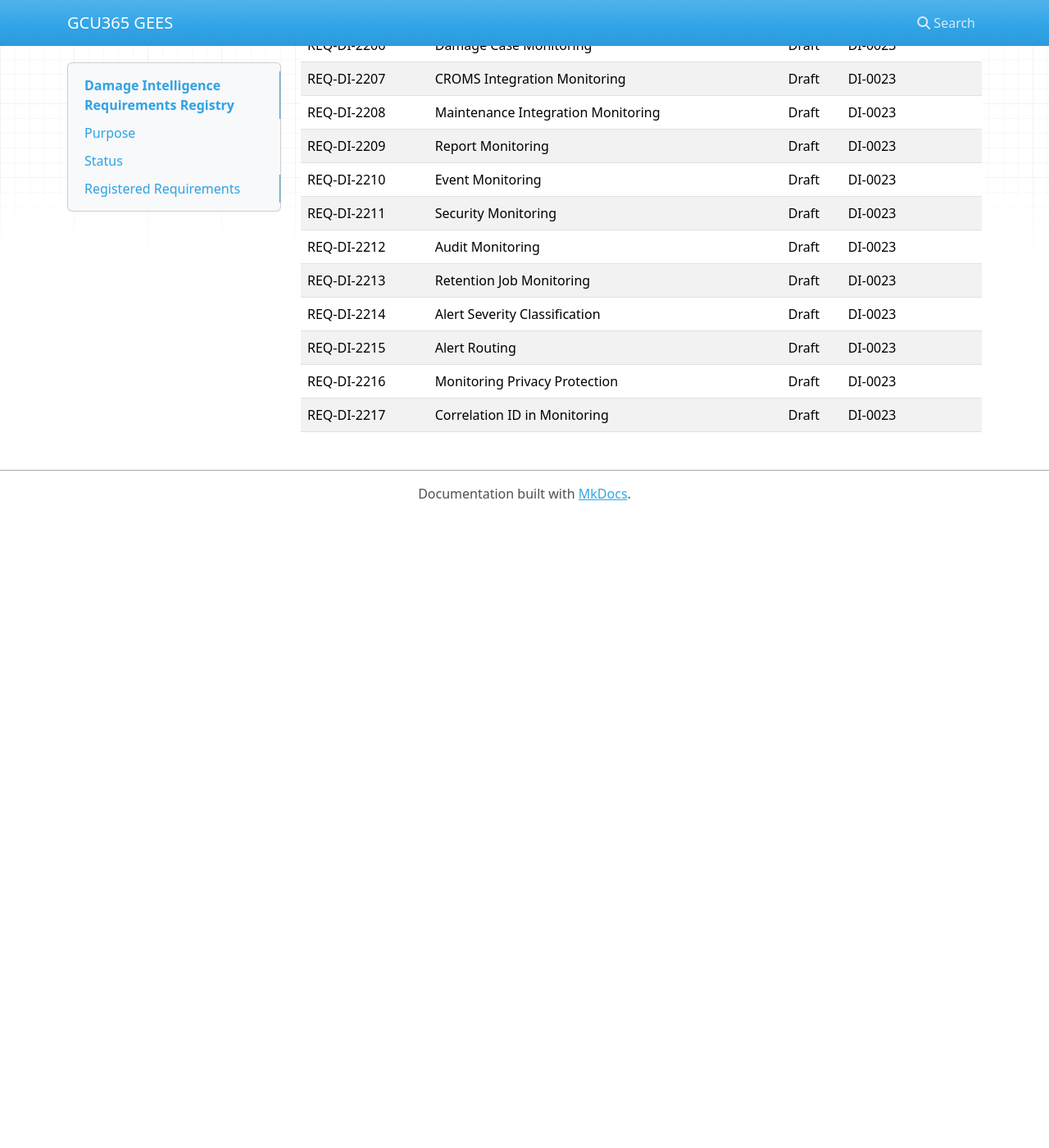
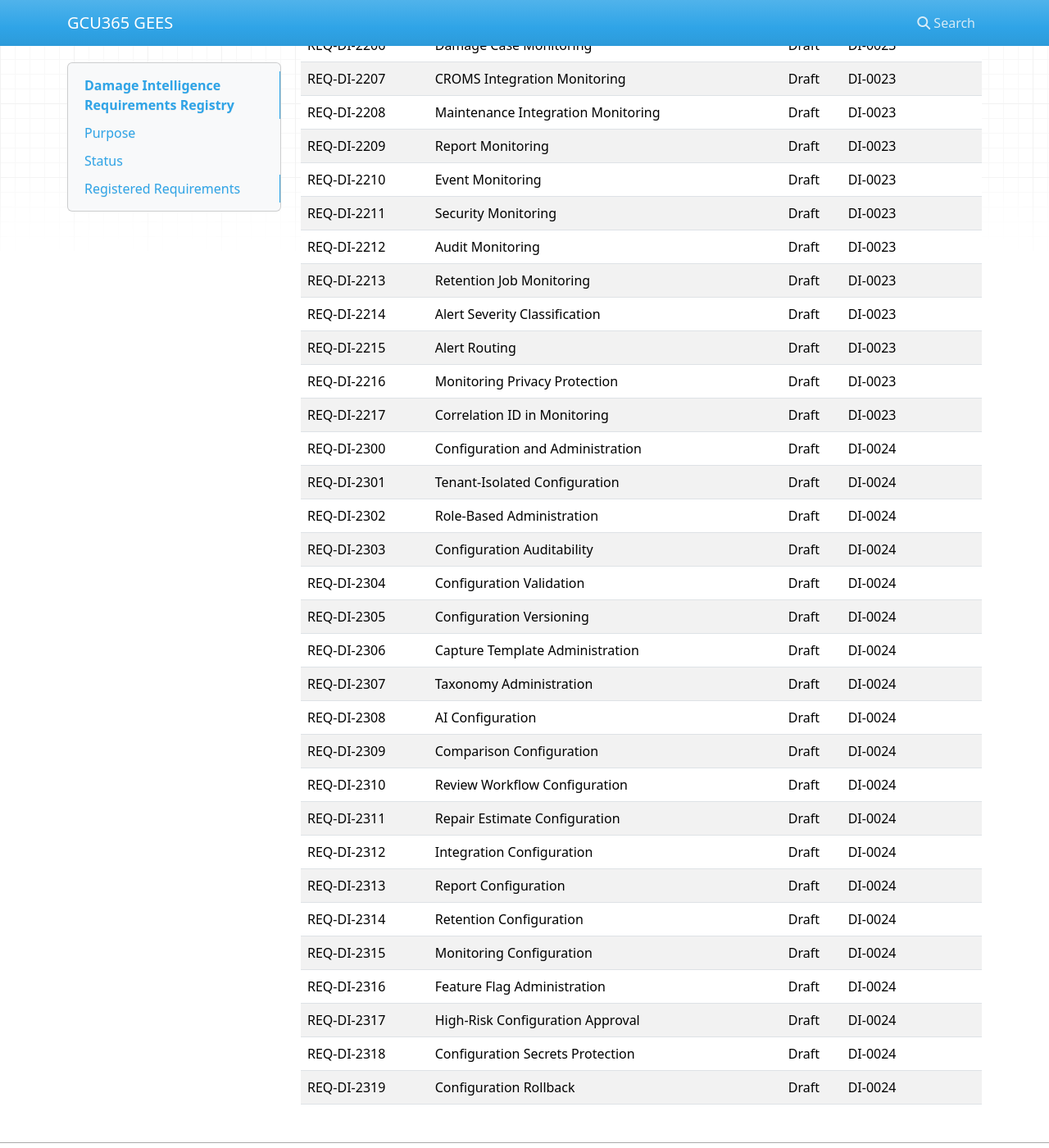
Before and after one commit to My10Sons/GCU365GEES, an MkDocs documentation site: the page built from docs/99-Appendices/Requirement-Registry/DAMAGE.md, in a window 1280 px wide and 1400 px high, scrolled down 15129 px. Shown: the whole window at 82% size. Built offline with MkDocs 1.6.1, drawn with Linux system fonts in a browser that asks for light colours; nearby versions of some CDN libraries; before the commit the page ends 15759 px from its top, so only the background shows below that.

```diff
--- a/docs/99-Appendices/Requirement-Registry/DAMAGE.md
+++ b/docs/99-Appendices/Requirement-Registry/DAMAGE.md
@@ -383,3 +383,23 @@
 | REQ-DI-2215 | Alert Routing | Draft | DI-0023 | Route alerts to responsible owners |
 | REQ-DI-2216 | Monitoring Privacy Protection | Draft | DI-0023 | Prevent sensitive data leakage in monitoring |
 | REQ-DI-2217 | Correlation ID in Monitoring | Draft | DI-0023 | Correlation IDs across monitoring signals |
+| REQ-DI-2300 | Configuration and Administration | Draft | DI-0024 | Configuration and administration across Damage Intelligence |
+| REQ-DI-2301 | Tenant-Isolated Configuration | Draft | DI-0024 | Tenant-specific configuration is isolated |
+| REQ-DI-2302 | Role-Based Administration | Draft | DI-0024 | Administration enforces RBAC and object access |
+| REQ-DI-2303 | Configuration Auditability | Draft | DI-0024 | Audit configuration lifecycle actions |
+| REQ-DI-2304 | Configuration Validation | Draft | DI-0024 | Validate configuration before activation |
+| REQ-DI-2305 | Configuration Versioning | Draft | DI-0024 | Version workflow-impacting configuration |
+| REQ-DI-2306 | Capture Template Administration | Draft | DI-0024 | Manage capture templates and positions |
+| REQ-DI-2307 | Taxonomy Administration | Draft | DI-0024 | Manage taxonomy, severity, and labels |
+| REQ-DI-2308 | AI Configuration | Draft | DI-0024 | Configure AI thresholds, providers, and review routing |
+| REQ-DI-2309 | Comparison Configuration | Draft | DI-0024 | Configure baseline and comparison behavior |
+| REQ-DI-2310 | Review Workflow Configuration | Draft | DI-0024 | Configure review queues and escalation |
+| REQ-DI-2311 | Repair Estimate Configuration | Draft | DI-0024 | Configure advisory estimate behavior |
+| REQ-DI-2312 | Integration Configuration | Draft | DI-0024 | Configure CROMS and Maintenance integrations securely |
+| REQ-DI-2313 | Report Configuration | Draft | DI-0024 | Configure reports, exports, redaction, and localization |
+| REQ-DI-2314 | Retention Configuration | Draft | DI-0024 | Configure retention, archive, deletion, and holds |
+| REQ-DI-2315 | Monitoring Configuration | Draft | DI-0024 | Configure alert thresholds and routing |
+| REQ-DI-2316 | Feature Flag Administration | Draft | DI-0024 | Controlled rollout with feature flags |
+| REQ-DI-2317 | High-Risk Configuration Approval | Draft | DI-0024 | Approval for high-risk configuration |
+| REQ-DI-2318 | Configuration Secrets Protection | Draft | DI-0024 | No secrets in config UI/API/export/log/audit |
+| REQ-DI-2319 | Configuration Rollback | Draft | DI-0024 | Rollback configuration where practical |
```
